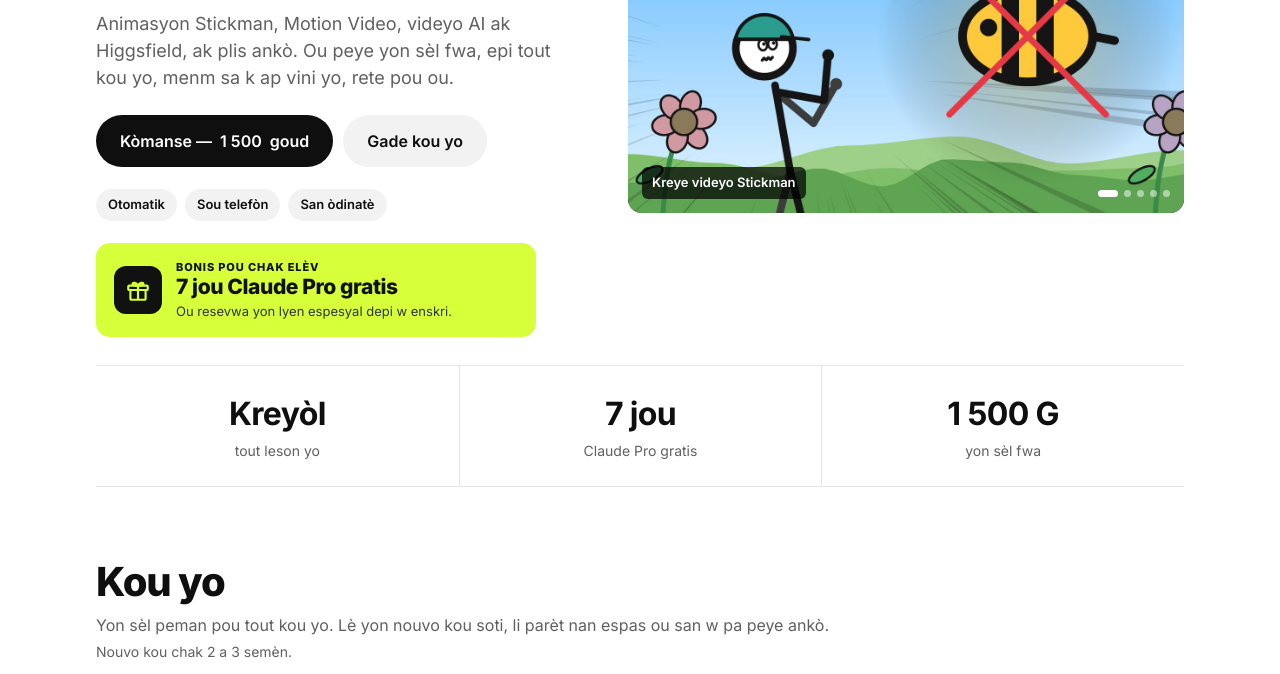
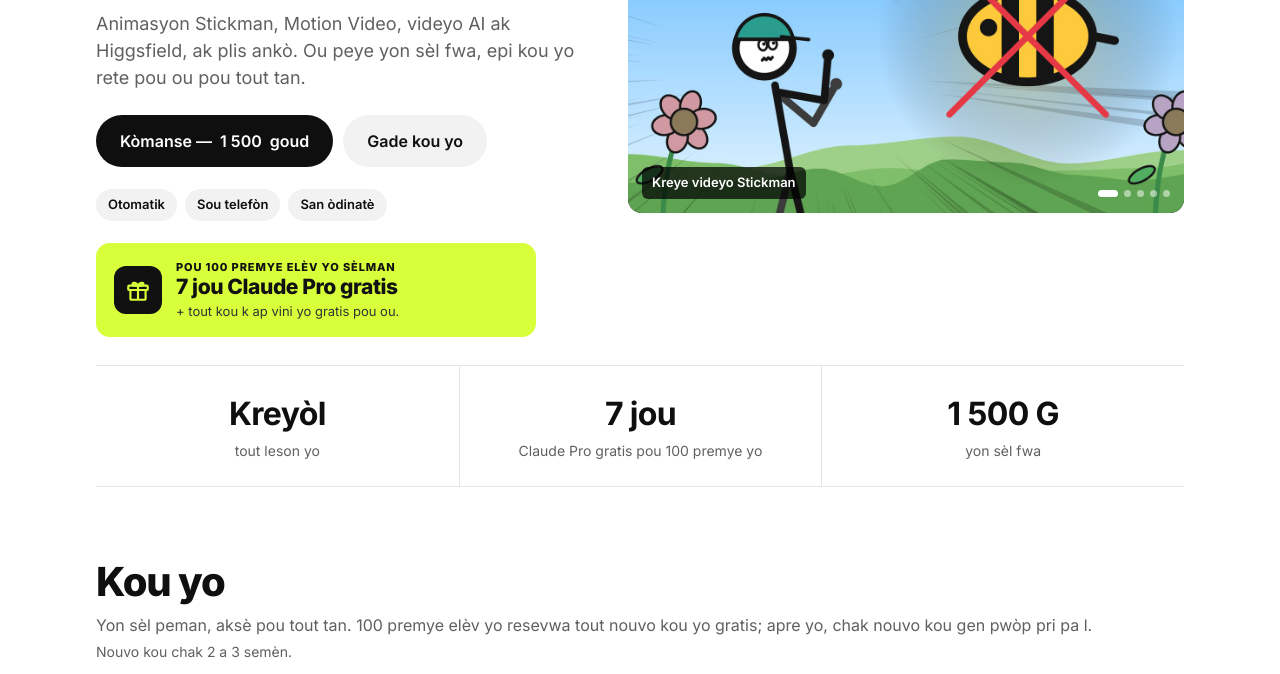
Before and after one commit to Dukensn/Atelye-Ai, a website: page public/index.html in a window 1280 px wide. Shown: the part 326-1000 px from the top of the page. Drawn offline with Linux system fonts and the light colour scheme; no server answers.

Commit message:
Landing: bonus and future courses for the first 100 students only
Co-Authored-By: Claude Opus 5.5 <noreply@anthropic.com>
Claude-Session: https://claude.ai/code/session_01EfbnunJUApRHNS5LHtqyBb

```diff
--- a/public/index.html
+++ b/public/index.html
@@ -4,9 +4,9 @@
 <meta charset="utf-8">
 <meta name="viewport" content="width=device-width, initial-scale=1">
 <title>Atelier AI — Aprann kreye videyo ak AI, an kreyòl</title>
-<meta name="description" content="Fòmasyon an kreyòl pou kreye videyo ak AI ak telefòn ou: animasyon Stickman, Motion Video, videyo AI ak Higgsfield. Bonis: 7 jou Claude Pro gratis.">
+<meta name="description" content="Fòmasyon an kreyòl pou kreye videyo ak AI ak telefòn ou: animasyon Stickman, Motion Video, videyo AI ak Higgsfield. Bonis pou 100 premye elèv yo: 7 jou Claude Pro gratis.">
 <meta property="og:title" content="Atelier AI — Aprann kreye videyo ak AI">
-<meta property="og:description" content="Aprann kreye videyo ak AI, an kreyòl, ak telefòn ou. Bonis: 7 jou Claude Pro gratis.">
+<meta property="og:description" content="Aprann kreye videyo ak AI, an kreyòl, ak telefòn ou. Bonis pou 100 premye elèv yo: 7 jou Claude Pro gratis.">
 <meta property="og:image" content="/kouveti/slides/stickman-1.jpg">
 <link rel="manifest" href="/manifest.webmanifest">
 <meta name="theme-color" content="#ffffff">
@@ -112,13 +112,13 @@
   <div>
     <div class="eyebrow tr8"><svg width="16" height="16" viewBox="0 0 24 24" fill="currentColor" aria-hidden="true"><path d="M12.87 15.07l-2.54-2.51.03-.03c1.74-1.94 2.98-4.17 3.71-6.53H17V4h-7V2H8v2H1v1.99h11.17C11.5 7.92 10.44 9.75 9 11.35 8.07 10.32 7.3 9.19 6.69 8h-2c.73 1.63 1.73 3.17 2.98 4.56l-5.09 5.02L4 19l5-5 3.11 3.11.76-2.04zM18.5 10h-2L12 22h2l1.12-3h4.75L21 22h2l-4.5-12zm-2.62 7l1.62-4.33L19.12 17h-3.24z"/></svg>Fòmasyon an kreyòl</div>
     <h1>Aprann kreye videyo ak AI, ak telefòn ou.</h1>
-    <p class="lead">Animasyon Stickman, Motion Video, videyo AI ak Higgsfield, ak plis ankò. Ou peye yon sèl fwa, epi tout kou yo, menm sa k ap vini yo, rete pou ou.</p>
+    <p class="lead">Animasyon Stickman, Motion Video, videyo AI ak Higgsfield, ak plis ankò. Ou peye yon sèl fwa, epi kou yo rete pou ou pou tout tan.</p>
     <div class="cta">
       <a class="btn" href="/peye">Kòmanse — <span class="pri">1 500</span> goud</a>
       <a class="btn light" href="#kou">Gade kou yo</a>
     </div>
     <div class="pills"><span>Otomatik</span><span>Sou telefòn</span><span>San òdinatè</span></div>
-    <a class="bonus" href="/peye"><span class="gi"><svg width="26" height="26" viewBox="0 0 24 24" fill="none" stroke="currentColor" stroke-width="2"><rect x="3" y="8" width="18" height="4" rx="1"/><path d="M5 12v8a1 1 0 001 1h12a1 1 0 001-1v-8M12 8v13M12 8c-1.5-3-5-3.5-5-1.5S12 8 12 8s5 .5 5-1.5S13.5 5 12 8"/></svg></span><span><small>Bonis pou chak elèv</small><b>7 jou Claude Pro gratis</b><em>Ou resevwa yon lyen espesyal depi w enskri.</em></span></a>
+    <a class="bonus" href="/peye"><span class="gi"><svg width="26" height="26" viewBox="0 0 24 24" fill="none" stroke="currentColor" stroke-width="2"><rect x="3" y="8" width="18" height="4" rx="1"/><path d="M5 12v8a1 1 0 001 1h12a1 1 0 001-1v-8M12 8v13M12 8c-1.5-3-5-3.5-5-1.5S12 8 12 8s5 .5 5-1.5S13.5 5 12 8"/></svg></span><span><small>Pou 100 premye elèv yo sèlman</small><b>7 jou Claude Pro gratis</b><em>+ tout kou k ap vini yo gratis pou ou.</em></span></a>
   </div>
   <div class="sl" data-auto aria-roledescription="carousel" aria-label="Kou yo">
     <div class="tr">
@@ -134,7 +134,7 @@
 <div class="wrap">
   <div class="stats">
     <div><b>Kreyòl</b><span>tout leson yo</span></div>
-    <div><b>7 jou</b><span>Claude Pro gratis</span></div>
+    <div><b>7 jou</b><span>Claude Pro gratis pou 100 premye yo</span></div>
     <div><b><span class="pri">1 500</span> G</b><span>yon sèl fwa</span></div>
   </div>
 </div>
@@ -142,7 +142,7 @@
 <!-- COURSES -->
 <section id="kou"><div class="wrap">
   <div class="kh"><h2>Kou yo</h2></div>
-  <p class="mute" style="margin:6px 0 0">Yon sèl peman pou tout kou yo. Lè yon nouvo kou soti, li parèt nan espas ou san w pa peye ankò.</p>
+  <p class="mute" style="margin:6px 0 0">Yon sèl peman, aksè pou tout tan. 100 premye elèv yo resevwa tout nouvo kou yo gratis; apre yo, chak nouvo kou gen pwòp pri pa l.</p>
   <p class="mute small" style="margin:4px 0 0">Nouvo kou chak 2 a 3 semèn.</p>
   <nav class="tabs2" aria-label="Kou yo"><a href="#k-stickman">Stickman</a><a href="#k-motion">Motion Video</a><a href="#k-higgsfield">Higgsfield</a></nav>
 
@@ -249,9 +249,9 @@
       <div class="mute small" style="color:#aaa">Tout kou yo</div>
       <div class="amount"><span class="pri">1 500</span> <small>goud</small></div>
       <ul>
-        <li><svg width="16" height="16" viewBox="0 0 24 24" fill="none" stroke="currentColor" stroke-width="2.5"><path d="M5 12l5 5L20 7"/></svg>Yon sèl peman, pa gen abònman</li>
-        <li><svg width="16" height="16" viewBox="0 0 24 24" fill="none" stroke="currentColor" stroke-width="2.5"><path d="M5 12l5 5L20 7"/></svg>Tout kou yo, ak sa k ap vini yo</li>
-        <li class="hl"><svg width="16" height="16" viewBox="0 0 24 24" fill="none" stroke="currentColor" stroke-width="2.5"><path d="M5 12l5 5L20 7"/></svg><b>Bonis: 7 jou Claude Pro gratis</b></li>
+        <li><svg width="16" height="16" viewBox="0 0 24 24" fill="none" stroke="currentColor" stroke-width="2.5"><path d="M5 12l5 5L20 7"/></svg>Yon sèl peman, aksè pou tout tan</li>
+        <li><svg width="16" height="16" viewBox="0 0 24 24" fill="none" stroke="currentColor" stroke-width="2.5"><path d="M5 12l5 5L20 7"/></svg>Tout kou ki disponib yo</li>
+        <li class="hl"><svg width="16" height="16" viewBox="0 0 24 24" fill="none" stroke="currentColor" stroke-width="2.5"><path d="M5 12l5 5L20 7"/></svg><b>100 premye elèv yo: 7 jou Claude Pro gratis + tout kou k ap vini yo</b></li>
         <li><svg width="16" height="16" viewBox="0 0 24 24" fill="none" stroke="currentColor" stroke-width="2.5"><path d="M5 12l5 5L20 7"/></svg>Kominote WhatsApp pou sipò</li>
       </ul>
     </div>
@@ -264,9 +264,9 @@
   <h2 style="margin-bottom:16px">Kesyon moun poze</h2>
   <details><summary>Èske m bezwen konn desine?</summary><p>Non. Se Claude ak zouti yo ki desine. Ou menm, ou chwazi lide a epi w di l sa pou l chanje.</p></details>
   <details><summary>Èske m bezwen yon òdinatè?</summary><p>Non. Yon telefòn ak entènèt ase.</p></details>
-  <details><summary>Èske m ap peye ankò pou nouvo kou yo?</summary><p>Non. Tout nouvo kou yo enkli. Depi yon kou soti, li parèt nan espas ou otomatikman.</p></details>
+  <details><summary>Èske m ap peye ankò pou nouvo kou yo?</summary><p>Si w nan 100 premye elèv yo, non: chak nouvo kou parèt nan espas ou gratis. Apre 100 premye yo, ou kenbe kou w achte yo pou tout tan, epi ou peye pou chak nouvo kou ou vle.</p></details>
   <details><summary>Konbyen tan sa pran?</summary><p>Premye kou a fèt pou w pibliye premye videyo w nan 7 jou esè Claude la.</p></details>
-  <details><summary>Kijan 7 jou Claude Pro gratis yo mache?</summary><p>Lè w enskri, ou resevwa yon lyen espesyal pou w aktive Claude Pro gratis pandan 7 jou. Aktive l lè w pare pou kòmanse travay.</p></details>
+  <details><summary>Kijan 7 jou Claude Pro gratis yo mache?</summary><p>Bonis sa a se pou 100 premye elèv yo sèlman. Lè w enskri, ou resevwa yon lyen espesyal pou w aktive Claude Pro gratis pandan 7 jou. Aktive l lè w pare pou kòmanse travay.</p></details>
   <details><summary>E apre 7 jou yo?</summary><p>Fòmasyon an ak zouti yo rete pou ou. Pou w kontinye itilize Claude Pro apre esè a, se pou w pran yon abònman. Si w pa vle, anile l anvan setyèm jou a: nou montre w kijan.</p></details>
   <details><summary>Kijan pou m fè kòb ak lyen mwen an?</summary><p>Lè w enskri, ou jwenn yon lyen pa w nan app la. Chak moun ki enskri ak lyen sa a epi ki peye fè w genyen yon komisyon. Ou mande peman an dirèkteman nan app la.</p></details>
   <details><summary>Konbyen tan pou m resevwa aksè?</summary><p>Nou verifye chak peman alamen. Depi peman an verifye, espas ou louvri epi nou voye lyen an sou WhatsApp.</p></details>
```
